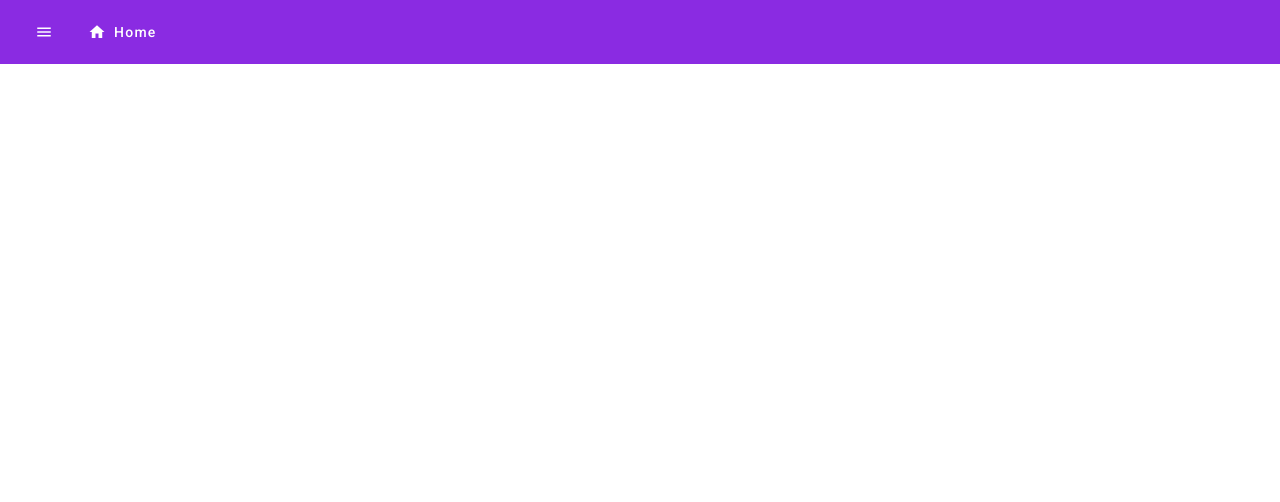
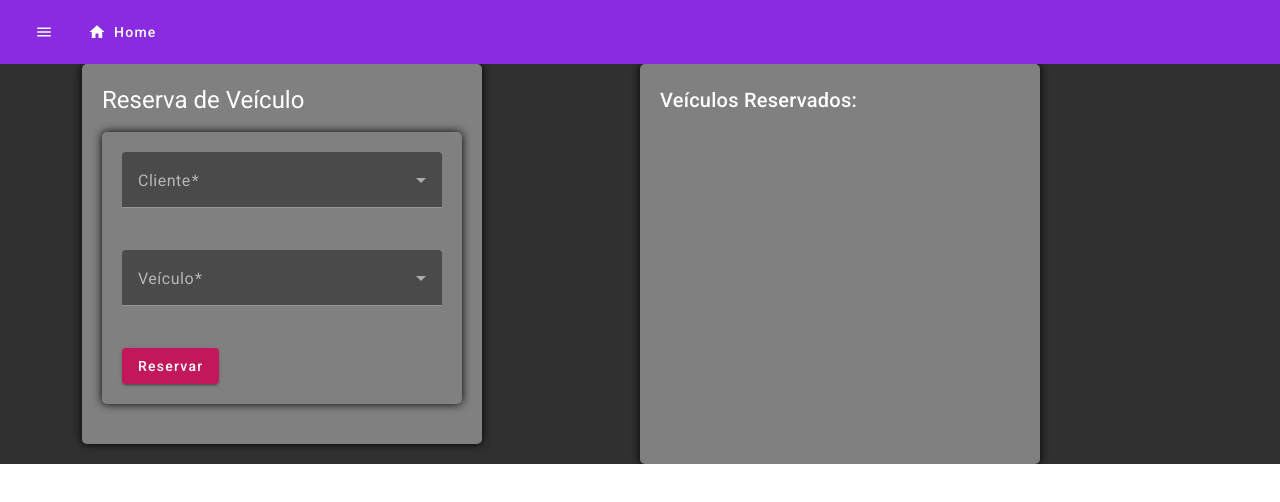
Before and after one commit to Kauasegabinazzi/ProjetoLocadora, an Angular app in the folder projetoLocadora/: page /reservas in a window 1280 px wide. Shown: the top 502 px of the page. Built offline with nearby package versions, Linux system fonts and the light colour scheme.

Commit message:
consertado a tela

```diff
--- a/projetoLocadora/src/app/pages/reservations/reservations.component.scss
+++ b/projetoLocadora/src/app/pages/reservations/reservations.component.scss
@@ -1,10 +1,10 @@
-.container {
-  position: absolute;
-  top: 50%;
-  left: 50%;
-  transform: translate(-50%, -50%);
-  width: 100%;
-}
+// .container {
+//   position: absolute;
+//   top: 50%;
+//   left: 50%;
+//   transform: translate(-50%, -50%);
+//   width: 100%;
+// }
 
 .form-container {
   width: 100%;
--- a/projetoLocadora/src/app/pages/reservations/reservations.component.ts
+++ b/projetoLocadora/src/app/pages/reservations/reservations.component.ts
@@ -14,7 +14,7 @@ export class ReservationsComponent implements OnInit {
   selectedVehicle: number = 0;
   reservations: any[] = [];
 
-  constructor(private fakeApiService: FakeApiService, private errorDialogService: ErrorDialogService) { }
+  constructor(public fakeApiService: FakeApiService, private errorDialogService: ErrorDialogService) { }
 
   ngOnInit(): void {
     this.loadVehicles();
```
Also changed, not shown: projetoLocadora/src/app/pages/reservations/reservations.component.html (line endings or trailing spaces), projetoLocadora/src/app/pages/reservations/reservations.service.ts (line endings or trailing spaces).
